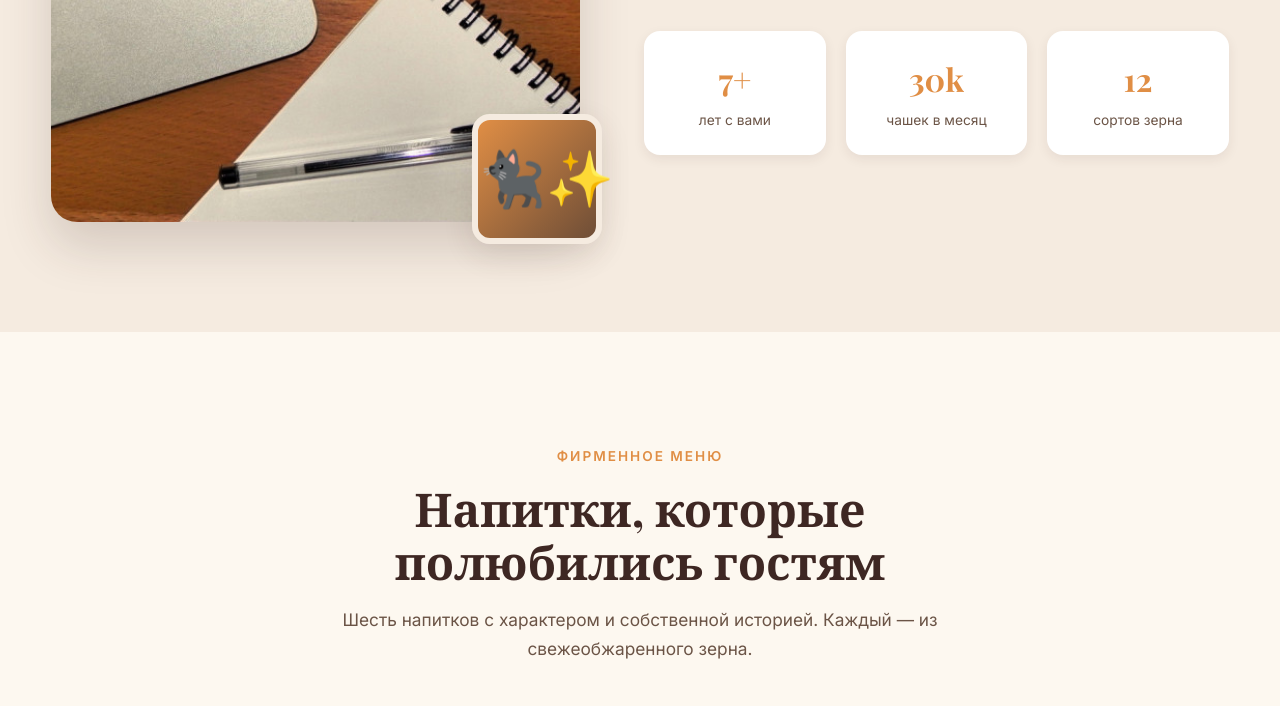
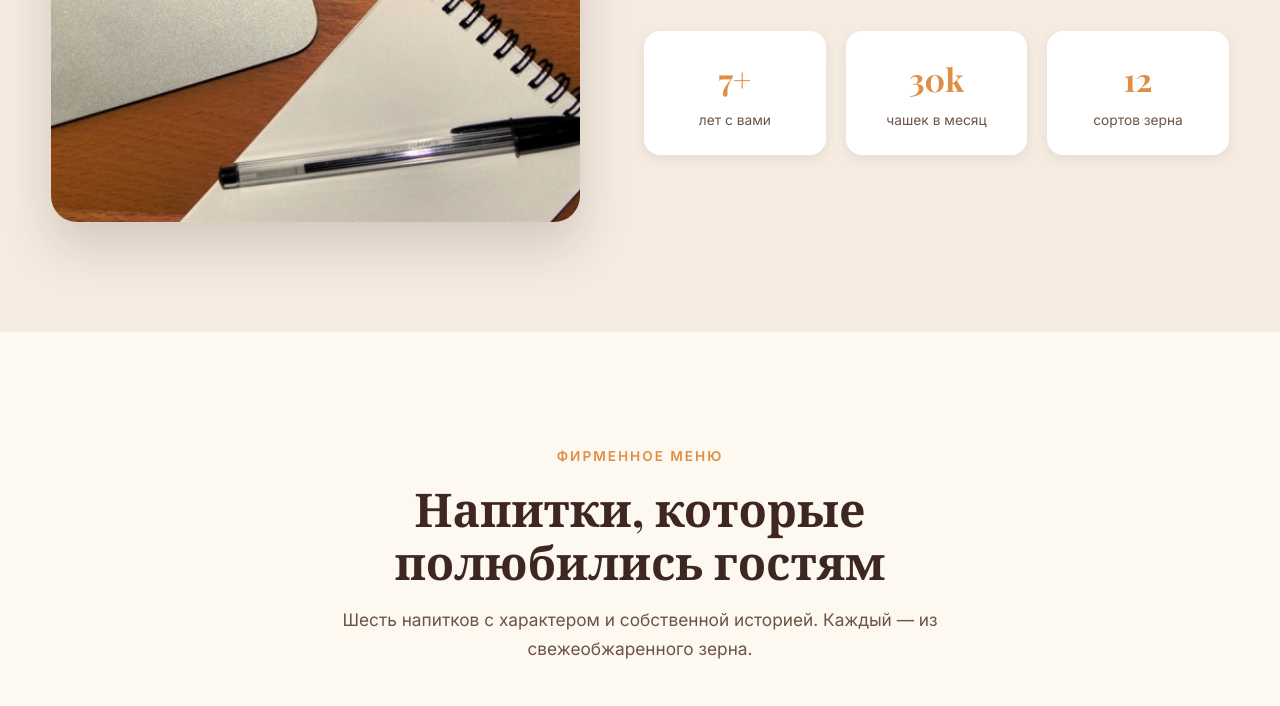
Before and after one commit to vibozhenko/test_site, a plain HTML site: page index.html in a window 1280 px wide. Shown: the part 1349-2055 px from the top of the page. Drawn offline with nearby package versions, Linux system fonts and the light colour scheme.

Commit message:
delete em

```diff
--- a/index.html
+++ b/index.html
@@ -110,7 +110,6 @@
         <div class="about-grid">
           <div class="about-media reveal">
             <img src="0%20%D0%B8%D1%81%D1%82%D0%BE%D1%80%D0%B8%D1%8F.jpg" alt="История нашей кофейни" loading="lazy" decoding="async" />
-            <span class="about-accent" aria-hidden="true">🐈‍⬛✨</span>
           </div>
           <div class="about-text reveal">
             <span class="section-eyebrow">Наша история</span>
```
